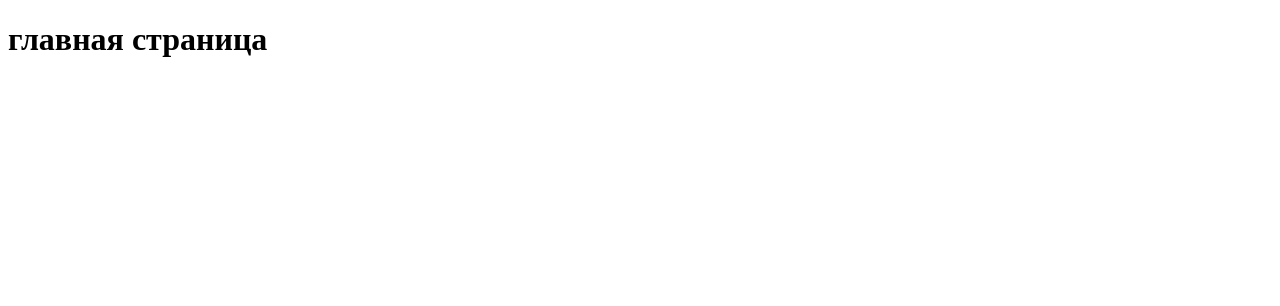
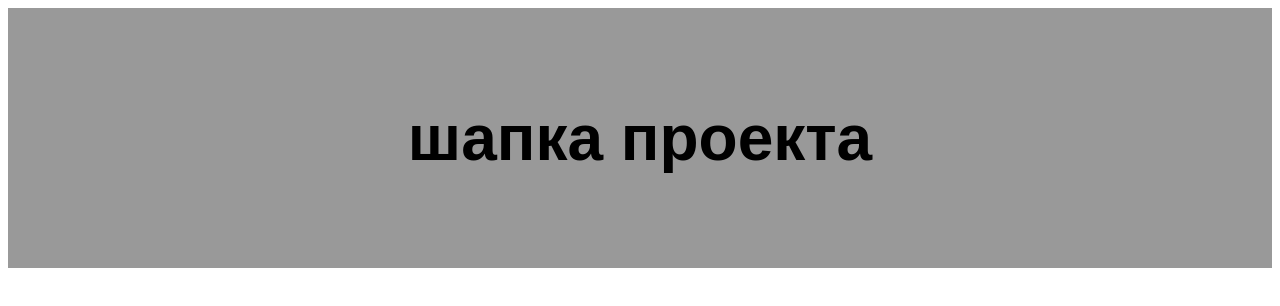
Before and after one commit to gura-kolya/example-2, a plain HTML site: page index.html in a window 1280 px wide. Drawn offline with Linux system fonts and the light colour scheme.

Commit message:
header deady

```diff
--- a/index.html
+++ b/index.html
@@ -7,6 +7,8 @@
     <link rel="stylesheet" href="./main.css">
 </head>
 <body>
-    <h1>главная страница</h1>
+    <header class="header">
+        <h1>шапка проекта</h1>
+    </header>
 </body>
 </html>
--- a/main.css
+++ b/main.css
@@ -0,0 +1,7 @@
+.header {
+  padding: 50px 100px;
+  text-align: center;
+  background-color: #999;
+  font-size: 32px;
+  font-family: sans-serif;
+}
```
